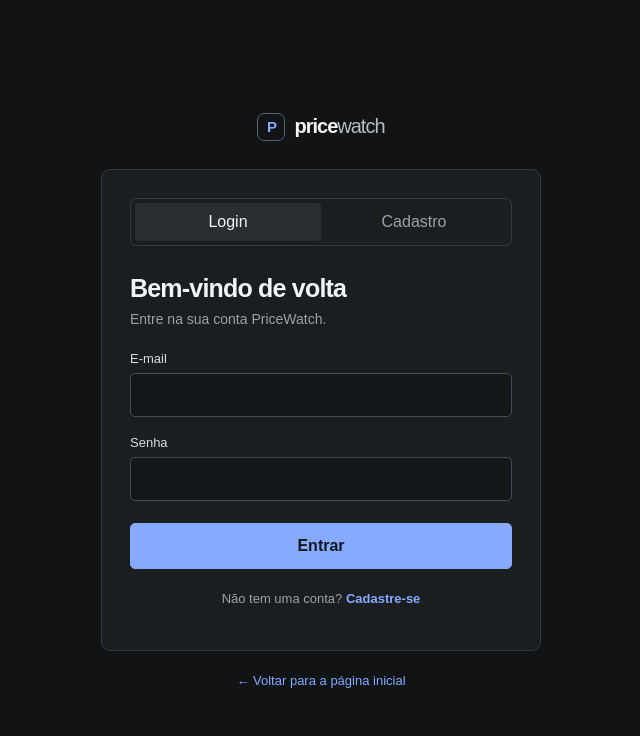
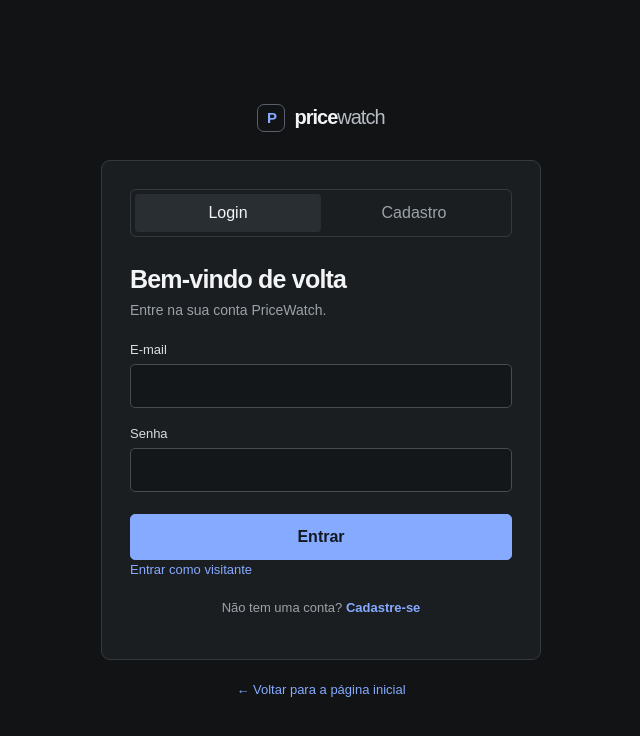
Before and after one commit to mthscore/PriceWatch, a Python web app: template templates/login.html in a window 1280 px wide. Shown: the top 736 px of the page, without its empty margins (319-959 px from the left). Run offline with Jinja, Linux system fonts and the light colour scheme; the template is opened without the code that fills it, so the values that code supplies are empty.

Commit message:
feat: adiciona acesso de visitante e ajusta navegacao

```diff
--- a/static/login.css
+++ b/static/login.css
@@ -152,9 +152,16 @@ input:focus {
 }
 
 .switch-form button,
-.back-link {
+.back-link,
+.guest-link {
   color: var(--blue);
   text-decoration: none;
+}
+
+.guest-link {
+  margin-top: 18px;
+  text-align: center;
+  font-size: 13px;
 }
 
 .switch-form button {
--- a/static/login.js
+++ b/static/login.js
@@ -30,6 +30,7 @@ document.querySelector('[data-show-register]').addEventListener('click', showReg
 document.querySelector('[data-show-login]').addEventListener('click', showLogin);
 
 const registerForm = document.querySelector('#registerForm');
+const loginForm = document.querySelector('#loginForm');
 const password = document.querySelector('#registerPassword');
 const passwordConfirmation = document.querySelector('#confirmPassword');
 
@@ -48,6 +49,11 @@ document.querySelectorAll('form').forEach((form) => {
   form.addEventListener('submit', (event) => {
     event.preventDefault();
 
+    if (form === loginForm) {
+      window.location.href = 'dashboard.html';
+      return;
+    }
+
     if (form === registerForm) {
       validatePasswordConfirmation();
       if (!form.checkValidity()) {
--- a/templates/index.html
+++ b/templates/index.html
@@ -30,7 +30,7 @@
         <h1>O melhor preço<br>não precisa ser <span>uma aposta.</span></h1>
         <p class="hero-description">Encontre o que procura, compare ofertas de diferentes fornecedores e acompanhe os preços antes de decidir.</p>
         <div class="hero-actions">
-          <a class="button" href="#busca">Buscar um produto</a>
+          <a class="button" href="dashboard.html">Buscar um produto</a>
           <a class="button button-secondary" href="#vantagens">Descubra como funciona →</a>
           <span class="hero-note">Mais clareza para escolher melhor.</span>
         </div>
--- a/templates/login.html
+++ b/templates/login.html
@@ -32,6 +32,7 @@
 
           <button class="submit-button" type="submit">Entrar</button>
         </form>
+        <a class="guest-link" href="dashboard.html">Entrar como visitante</a>
         <p class="switch-form">Não tem uma conta? <button type="button" data-show-register>Cadastre-se</button></p>
       </section>
 
```
